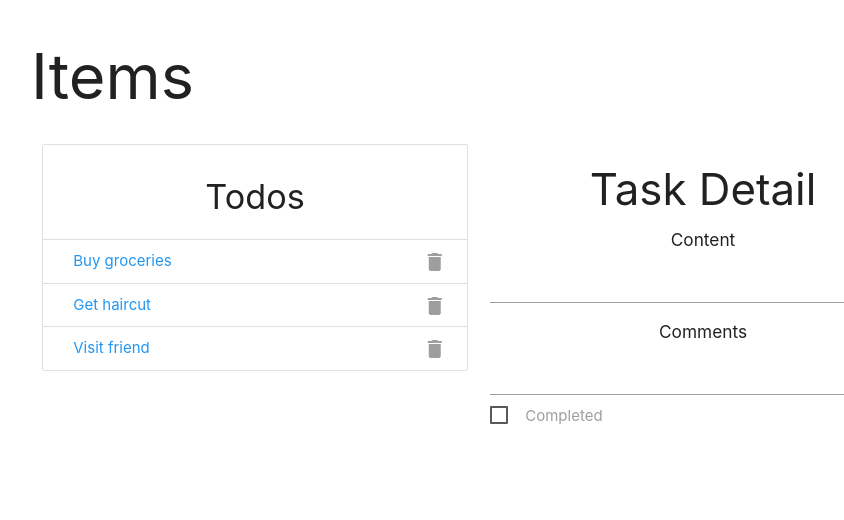
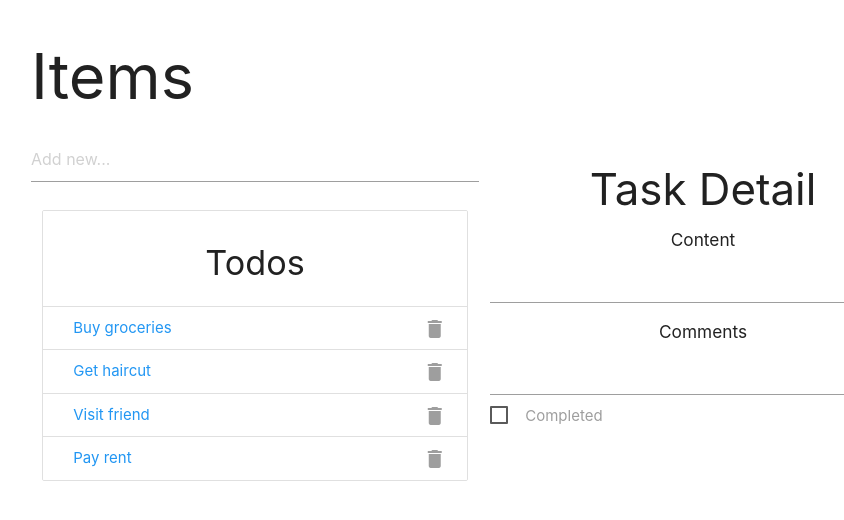
Before and after one commit to asamaiya00/meta-list, a React (Create React App) app: page / in a window 1280 px wide. Shown: the top 520 px of the page, without its empty margins (161-1005 px from the left). Built offline with nearby package versions, Linux system fonts and the light colour scheme; data requests are answered from the project's data file.

Commit message:
add and delete todo

```diff
--- a/db.json
+++ b/db.json
@@ -23,6 +23,14 @@
       "completed": false,
       "comments": "",
       "date": "2019-05-31T15:46:10.179Z"
+    },
+    {
+      "name": " Pay rent",
+      "content": "",
+      "comments": "",
+      "completed": false,
+      "date": "2020-09-06T11:20:04.389Z",
+      "id": 4
     }
   ]
 }
--- a/src/App.js
+++ b/src/App.js
@@ -5,6 +5,7 @@ import { Provider } from 'react-redux';
 import store from './store';
 import TodoList from './components/todos/TodoList';
 import TodoForm from './components/layout/TodoForm';
+import AddTodo from './components/todos/AddTodo';
 
 function App() {
   return (
@@ -12,6 +13,7 @@ function App() {
       <div className="container row">
         <h1>Items</h1>
         <div className="col l6">
+        <AddTodo/>
           <TodoList />
         </div>
         <div className="col l6">
--- /dev/null
+++ b/src/actions/todoActions.js
@@ -0,0 +1,71 @@
+import {
+  ADD_TODO,
+  DELETE_TODO,
+  GET_TODOS,
+  UPDATE_TODO,
+  SET_LOADING,
+} from './types';
+
+export const getTodos = () => async (dispatch) => {
+  try {
+    setLoading();
+    const res = await fetch('http://localhost:5000/todos');
+    const data = await res.json();
+    console.log(dispatch);
+    dispatch({
+      type: GET_TODOS,
+      payload: data,
+    });
+  } catch (error) {
+    console.log(error);
+  }
+};
+export const deleteTodo = (id) => async (dispatch) => {
+  try {
+    setLoading();
+    await fetch(`http://localhost:5000/todos/${id}`, {
+      method: 'DELETE',
+    });
+    console.log(dispatch)
+    dispatch({
+      type: DELETE_TODO,
+      payload: id,
+    });
+  } catch (error) {
+    console.log(error);
+  }
+};
+
+export const addTodo = (name) => async (dispatch) => {
+  try {
+    setLoading();
+    const todo = {
+      name,
+      content: '',
+      comments: '',
+      completed: false,
+      date: new Date(),
+    };
+    const res = await fetch('http://localhost:5000/todos', {
+      method: 'POST',
+      body: JSON.stringify(todo),
+      headers: {
+        'Content-Type': 'application/json',
+      },
+    });
+    const data = await res.json();
+    console.log(data);
+    dispatch({
+      type: ADD_TODO,
+      payload: data,
+    });
+  } catch (error) {
+    console.log(error);
+  }
+};
+
+export const setLoading = () => {
+  return {
+    type: SET_LOADING,
+  };
+};
--- /dev/null
+++ b/src/actions/types.js
@@ -0,0 +1,6 @@
+export const GET_TODOS = 'GET_TODOS';
+export const UPDATE_TODO = 'UPDATE_TODO';
+export const DELETE_TODO = 'DELETE_TODO';
+export const ADD_TODO = 'ADD_TODO';
+
+export const SET_LOADING = 'SET_LOADING';
--- /dev/null
+++ b/src/components/layout/Preloader.js
@@ -0,0 +1,11 @@
+import React from 'react';
+
+const Preloader = () => {
+  return (
+    <div className="progress blue lighten-4">
+      <div className="indeterminant blue"></div>
+    </div>
+  );
+};
+
+export default Preloader;
--- a/src/components/layout/TodoForm.js
+++ b/src/components/layout/TodoForm.js
@@ -33,6 +33,7 @@ const TodoForm = () => {
           value={completed}
           onChange={(e) => setCompleted(!completed)}
         />
+
         <span>Completed</span>
       </label>
     </form>
--- /dev/null
+++ b/src/components/todos/AddTodo.js
@@ -0,0 +1,33 @@
+import React, { useState } from 'react';
+import M from 'materialize-css/dist/js/materialize.min.js';
+
+import { addTodo } from '../../actions/todoActions';
+import { connect } from 'react-redux';
+
+const AddTodo = ({ addTodo }) => {
+  const [name, setName] = useState('');
+  const onSubmit = (e) => {
+    if (name.trim() === '' && e.keyCode === 13) {
+      M.toast({ html: 'Enter todo name' });
+    } else if (e.keyCode === 13) {
+      addTodo(name);
+      setName('');
+    }
+  };
+  return (
+    <div className="row">
+      <div>
+        <input
+          placeholder="Add new..."
+          type="text"
+          name="name"
+          onKeyDown={(e) => onSubmit(e)}
+          value={name}
+          onChange={(e) => setName(e.target.value)}
+        />
+      </div>
+    </div>
+  );
+};
+
+export default connect(null, { addTodo })(AddTodo);
--- a/src/components/todos/TodoItem.js
+++ b/src/components/todos/TodoItem.js
@@ -1,21 +1,25 @@
 import React from 'react';
 import M from 'materialize-css/dist/js/materialize.min.js';
+import { deleteTodo } from '../../actions/todoActions';
+import { connect } from 'react-redux';
 
-const TodoItem = ({ todo }) => {
+const TodoItem = ({ todo, deleteTodo } ) => {
+
   return (
     <li className="collection-item">
       <div>
         <a
           href="#!"
-          className={`${
-            todo.completed ? 'green-text' : 'blue-text'
-          } `}
-        //   onClick={() => setCurrent(log)}
+          className={`${todo.completed ? 'green-text' : 'blue-text'} `}
+          //   onClick={() => setCurrent(log)}
         >
           {todo.name}
         </a>
-        <a href="#!" className="secondary-content">
-
+        <a
+          href="#!"
+          onClick={() => deleteTodo(todo.id)}
+          className="secondary-content"
+        >
           <i className="material-icons grey-text">delete</i>
         </a>
       </div>
@@ -23,4 +27,4 @@ const TodoItem = ({ todo }) => {
   );
 };
 
-export default TodoItem;
+export default connect(null, { deleteTodo })(TodoItem);
--- a/src/components/todos/TodoList.js
+++ b/src/components/todos/TodoList.js
@@ -1,32 +1,32 @@
 import React, { useState, useEffect } from 'react';
 import TodoItem from './TodoItem';
+import { connect } from 'react-redux';
+import { getTodos } from '../../actions/todoActions';
+import Preloader from '../layout/Preloader';
 
-const TodoList = () => {
-  const [todos, setTodos] = useState([]);
+const TodoList = ({ todo: { todos, loading }, getTodos }) => {
   useEffect(() => {
-    const fetchTodo = async () => {
-      const res = await fetch('http://localhost:5000/todos');
-      const data = await res.json();
-      setTodos(data);
-      console.log(data);
-    };
-    fetchTodo();
+    getTodos();
   }, []);
+  if (loading || todos === null) return <Preloader />;
   return (
     <div>
       <ul className="collection with-header">
         <li className="collection-header">
           <h4 className="center">Todos</h4>
         </li>
-      {todos.length === 0 ? (
+        {!loading && todos.length === 0 ? (
           <p className="center">No logs to show...</p>
         ) : (
           todos.map((todo) => <TodoItem todo={todo} key={todo.id} />)
         )}
       </ul>
     </div>
-
   );
 };
 
-export default TodoList;
+const mapStateToProps = (state) => ({
+  todo: state.todo,
+});
+
+export default connect(mapStateToProps, { getTodos })(TodoList);
--- a/src/reducers/index.js
+++ b/src/reducers/index.js
@@ -1,3 +1,6 @@
 import { combineReducers } from 'redux';
+import todoReducer from './todoReducer';
 
-export default combineReducers({});
+export default combineReducers({
+  todo: todoReducer,
+});
--- /dev/null
+++ b/src/reducers/todoReducer.js
@@ -0,0 +1,44 @@
+import {
+  GET_TODOS,
+  SET_LOADING,
+  ADD_TODO,
+  DELETE_TODO,
+} from '../actions/types';
+
+const initialState = {
+  todos: null,
+  current: null,
+  loading: false,
+  error: null,
+};
+
+export default (state = initialState, { type, payload }) => {
+  switch (type) {
+    case GET_TODOS:
+      return {
+        ...state,
+        todos: payload,
+        loading: false,
+      };
+    case ADD_TODO:
+      return {
+        ...state,
+        todos: [...state.todos, payload],
+        loading: false,
+      };
+    case DELETE_TODO:
+      return {
+        ...state,
+        todos: state.todos.filter((todo) => todo.id !== payload),
+        loading: false,
+      };
+
+    case SET_LOADING:
+      return {
+        ...state,
+        loading: true,
+      };
+    default:
+      return state;
+  }
+};
--- a/src/store.js
+++ b/src/store.js
@@ -2,7 +2,6 @@ import { createStore, applyMiddleware } from 'redux';
 import { composeWithDevTools } from 'redux-devtools-extension';
 import rootReducer from './reducers';
 import thunk from 'redux-thunk';
-console.log(rootReducer);
 
 const middleware = [thunk];
 
```
Also changed, not shown: 1 other file (tests, documents, lock files or other folders). Lines whose indentation alone changed are shown as unchanged.
